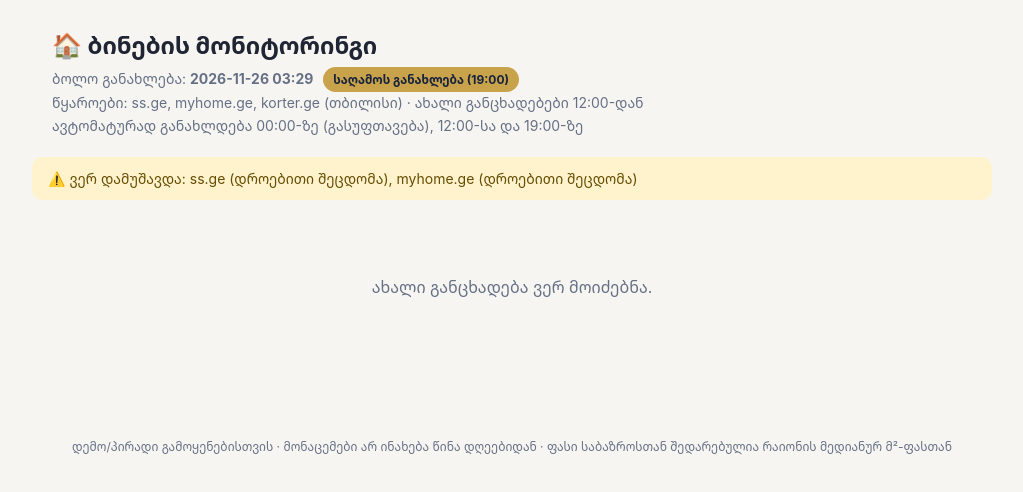
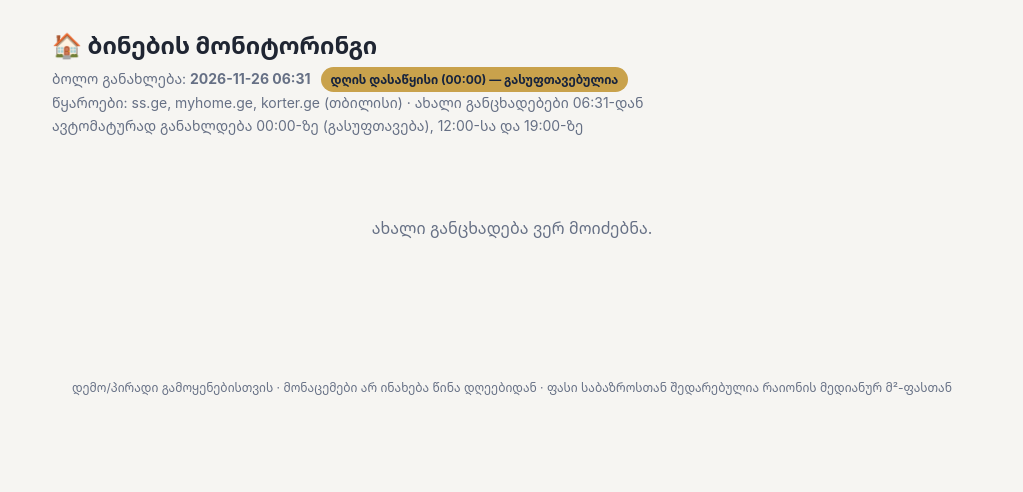
Before and after one commit to gtughushi97-cloud/Real_Estate_pupu, a plain HTML site: page docs/index.html in a window 1280 px wide. Shown: the whole page, without its empty margins (128-1151 px from the left). Drawn offline with Linux system fonts and the light colour scheme.

Commit message:
Update listings (midnight)

```diff
--- a/docs/index.html
+++ b/docs/index.html
@@ -210,13 +210,13 @@
 <header>
   <h1>🏠 ბინების მონიტორინგი</h1>
   <div class="meta">
-    ბოლო განახლება: <strong>2026-11-26 03:29</strong>
-    <span class="badge">საღამოს განახლება (19:00)</span><br />
-    წყაროები: ss.ge, myhome.ge, korter.ge (თბილისი) · ახალი განცხადებები 12:00-დან<br />
+    ბოლო განახლება: <strong>2026-11-26 06:31</strong>
+    <span class="badge">დღის დასაწყისი (00:00) — გასუფთავებულია</span><br />
+    წყაროები: ss.ge, myhome.ge, korter.ge (თბილისი) · ახალი განცხადებები 06:31-დან<br />
     ავტომატურად განახლდება 00:00-ზე (გასუფთავება), 12:00-სა და 19:00-ზე
   </div>
 </header>
-<div class="warning">⚠️ ვერ დამუშავდა: ss.ge (დროებითი შეცდომა), myhome.ge (დროებითი შეცდომა)</div>
+
 <main>
 
 <div class="empty">ახალი განცხადება ვერ მოიძებნა.</div>
```
